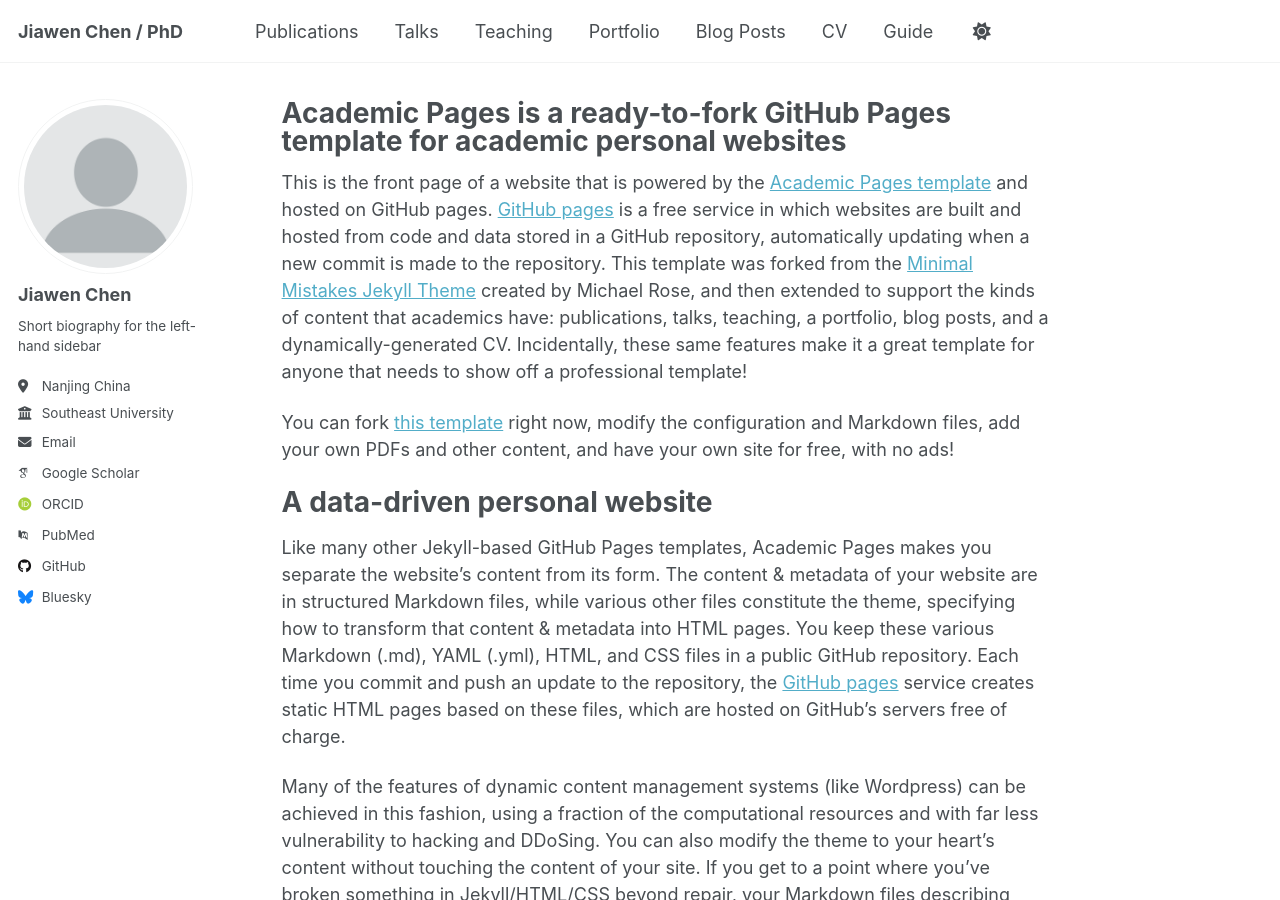
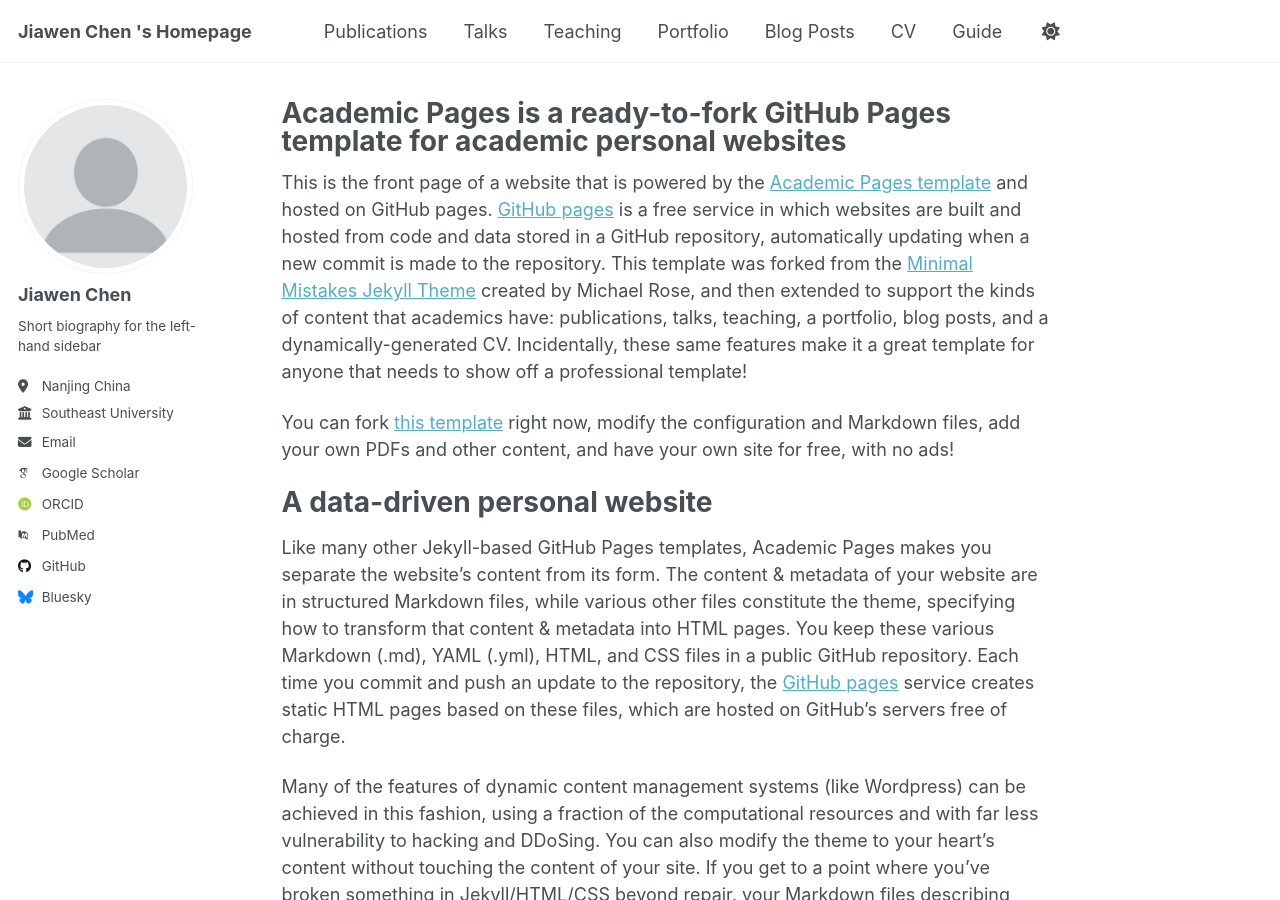
Before and after one commit to SEU-WENJIA/SEU-WENJIA.github.io, a Jekyll site: the page built from _pages/about.md, in a window 1280 px wide and 900 px high. Built offline with Jekyll 4.4.1, drawn with Linux system fonts in a browser that asks for light colours; some web fonts are replaced; a script that is not in the unit is left out.

Commit message:
Update _config.yml

```diff
--- a/_config.yml
+++ b/_config.yml
@@ -9,13 +9,13 @@
 # Basic Site Settings
 locale                   : "en-US"
 site_theme               : "default"
-title                    : "Jiawen Chen / PhD"
+title                    : "Jiawen Chen 's Homepage"
 title_separator          : "-"
 name                     : &name "Your Name"
 description              : PhD student at Southeast University, working on LLMs, Graph Neural Networks, and their applications. "
 url                      : https://seu-wenjia.github.io/ # the base hostname & protocol for your site e.g. "https://[your GitHub username].github.io" or if you already have some other page hosted on Github then use "https://[your GitHub username].github.io/[Your Repo Name]"
 baseurl                  : "" # the subpath of your site, e.g. "/blog"
-repository               : "academicpages/academicpages.github.io"
+repository               : "https://seu-wenjia.github.io"
 
 # Site Author - The following control what appear as part of the author content on the side bar.
 #               If a field is blank the icon and link will not appear, otherwise it will be shown.
```
